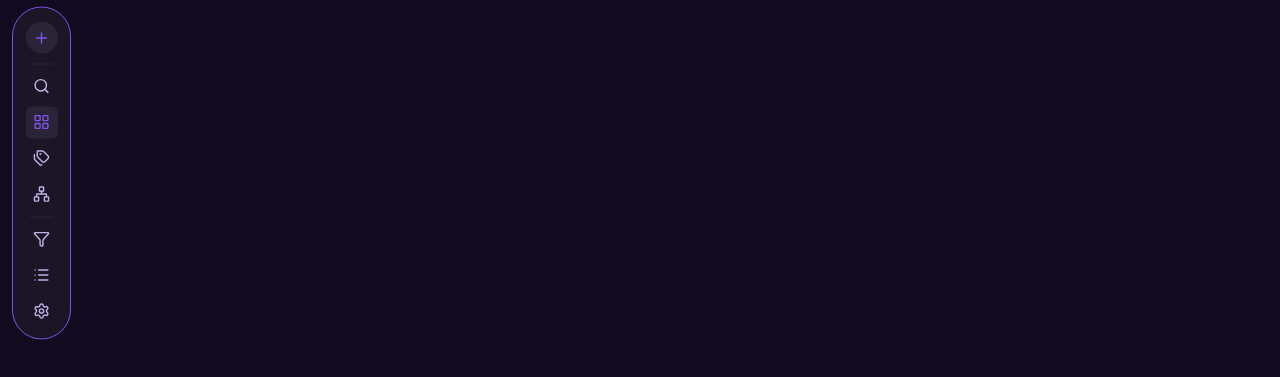
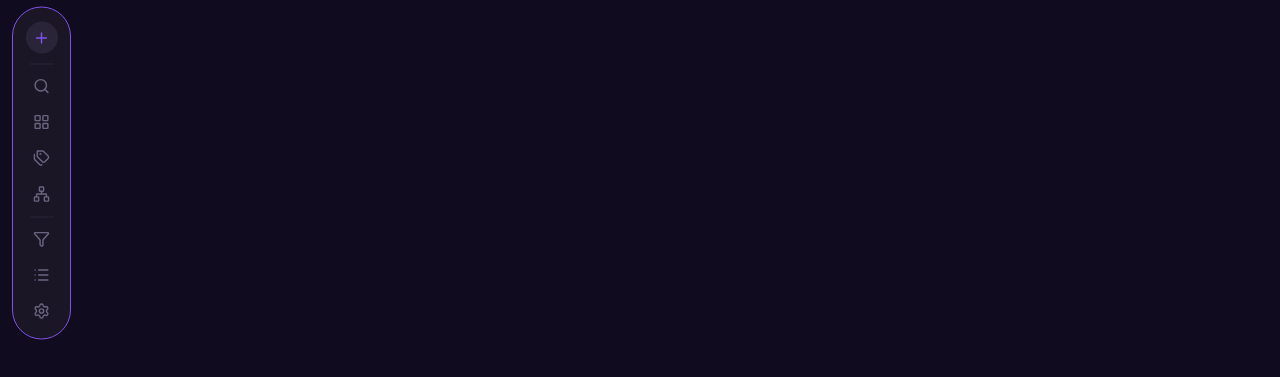
Before and after one commit to Jair4x/mindsparks, a React (Vite) app: page / in a window 1280 px wide. Shown: the part 227-604 px from the top of the page. Built offline with nearby package versions, Linux system fonts and the light colour scheme.

Commit message:
chore(sidePanel): disable buttons without logic
As the final MVP features are approaching after the amount of fixes and refactoring I'm doing, I felt like having these buttons enabled/active without logic was dumb, so I disabled them.

```diff
--- a/src/components/panel/SidePanel.tsx
+++ b/src/components/panel/SidePanel.tsx
@@ -30,7 +30,7 @@ type GroupMode = "none" | "category" | "hierarchy";
 import { useState } from "react";
 
 export function SidePanel({ onCreateSpark }: { onCreateSpark: () => void }) {
-    const [groupMode, setGroupMode] = useState<GroupMode>("none");
+    const [groupMode, setGroupMode] = useState<GroupMode>("");
 
     return (
         <aside
@@ -55,33 +55,37 @@ export function SidePanel({ onCreateSpark }: { onCreateSpark: () => void }) {
             {/*
                 Search
 
-                No logic for now.
+                No logic for now, so disabled.
             */}
-            <PanelButton icon={<Search size={17} />} label="Search Spark/Flame" />
+            <PanelButton icon={<Search size={17} />} label="Search Spark/Flame" disabled />
 
             {/*
                 Grouping buttons
 
                 One can be active at a time.
                 Active changes the current local groupMode.
+                No real logic for now, so they're disabled.
             */}
             <PanelButton
                 icon={<LayoutGrid size={17} />}
                 label="No grouping"
                 isActive={groupMode === "none"}
                 onClick={() => setGroupMode("none")}
+                disabled
             />
             <PanelButton
                 icon={<Tags size={17} />}
                 label="Group by Category"
                 isActive={groupMode === "category"}
                 onClick={() => setGroupMode("category")}
+                disabled
             />
             <PanelButton
                 icon={<Network size={17} />}
                 label="Group by Hierarchy"
                 isActive={groupMode === "hierarchy"}
                 onClick={() => setGroupMode("hierarchy")}
+                disabled
             />
 
             <PanelDivider />
@@ -89,11 +93,11 @@ export function SidePanel({ onCreateSpark }: { onCreateSpark: () => void }) {
             {/*
                 Filters, list view and config.
 
-                No logic for now.
+                No logic for now, so they're disabled.
             */}
-            <PanelButton icon={<Filter size={17} />} label="Filter" />
-            <PanelButton icon={<List size={17} />} label="List view" />
-            <PanelButton icon={<Settings size={17} />} label="Config" />
+            <PanelButton icon={<Filter size={17} />}    label="Filter"      disabled />
+            <PanelButton icon={<List size={17} />}      label="List view"   disabled />
+            <PanelButton icon={<Settings size={17} />}  label="Config"      disabled />
         </aside>
     );
 }
@@ -142,16 +146,19 @@ function PanelButton({
     label,
     isActive = false,
     onClick,
+    disabled = false,
 }: {
     icon: React.ReactNode;
     label: string;
     isActive?: boolean;
     onClick?: () => void;
+    disabled?: boolean;
 }) {
     return (
         <button
             aria-label={label}
             onClick={onClick}
+            disabled={disabled}
             className="flex items-center justify-center cursor-pointer transition-colors shrink-0"
             style={{
                 width: 32,
@@ -159,17 +166,22 @@ function PanelButton({
                 borderRadius: 6,
                 border: "none",
                 background: isActive ? "var(--color-surface-raised)" : "transparent",
-                color: isActive ? "var(--color-accent)" : "var(--color-accent-light)",
+                color: disabled
+                    ? "var(--color-text-muted)"
+                    : isActive
+                        ? "var(--color-accent)"
+                        : "var(--color-accent-light)",
+                cursor: disabled ? "not-allowed" : "pointer",
                 margin: "2px 0",
             }}
             onMouseEnter={(e) => {
-                if (!isActive) {
+                if (!isActive && !disabled) {
                     (e.currentTarget as HTMLButtonElement).style.background = "var(--color-surface-raised)";
                     (e.currentTarget as HTMLButtonElement).style.color      = "var(--color-text)";
                 }
             }}
             onMouseLeave={(e) => {
-                if (!isActive) {
+                if (!isActive && !disabled) {
                     (e.currentTarget as HTMLButtonElement).style.background = "transparent";
                     (e.currentTarget as HTMLButtonElement).style.color      = "var(--color-accent-light)";
                 }
```
